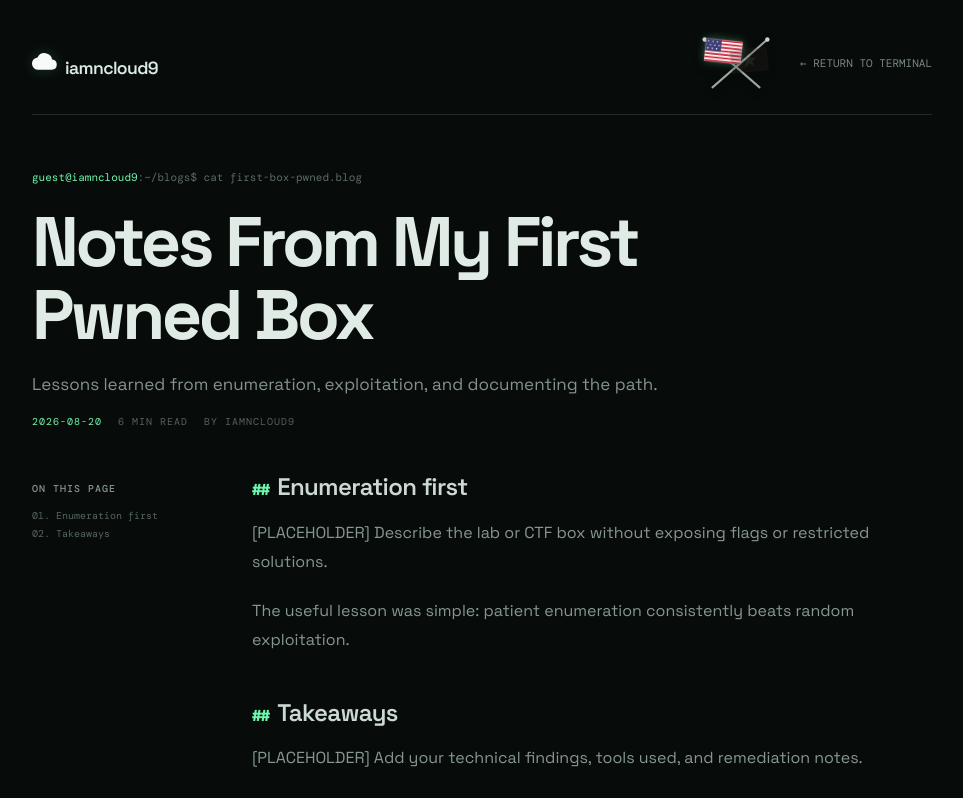
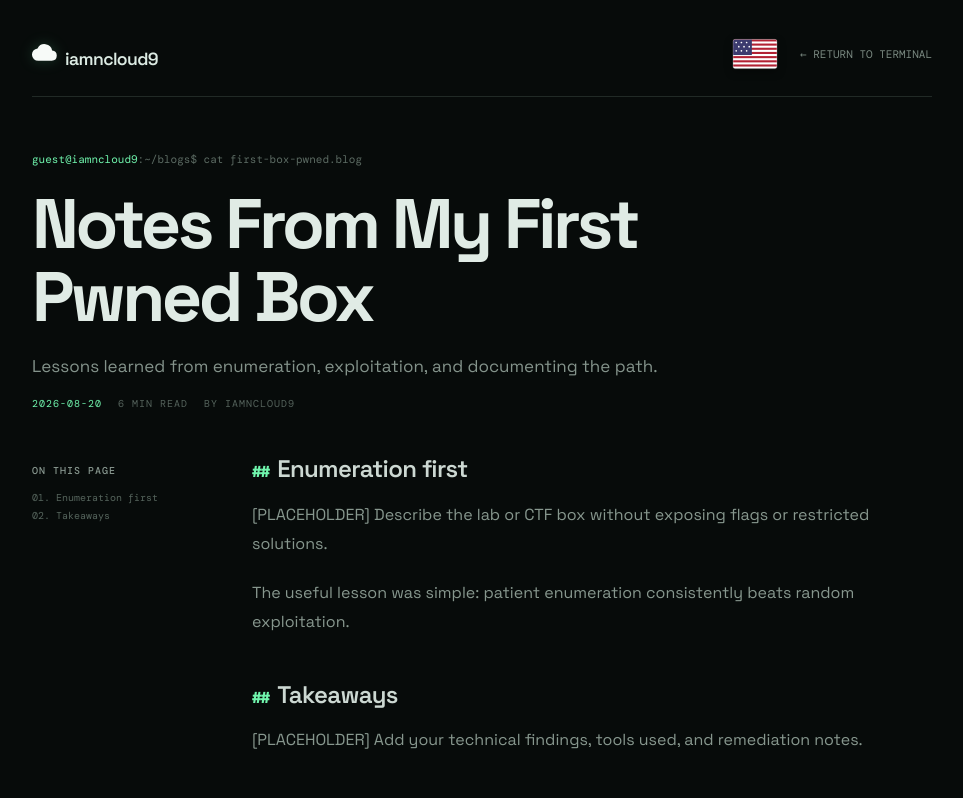
Before and after one commit to iAmncloud9/iamncloud9.github.io, a Next.js app: page /blog/first-box-pwned in a window 1280 px wide. Shown: the top 798 px of the page, without its empty margins (158-1121 px from the left). Built offline with nearby package versions, Linux system fonts and the light colour scheme; a web font is replaced by a local one.

Commit message:
Update blog language

```diff
--- a/src/app/globals.css
+++ b/src/app/globals.css
@@ -302,6 +302,7 @@ kbd { padding: 1px 5px; border: 1px solid #334039; border-bottom-width: 2px; bor
 @keyframes blink { 0%, 48% { opacity: 1; } 49%, 100% { opacity: 0; } }
 @keyframes led-signal { 0%, 46%, 58%, 100% { opacity: 1; } 47%, 57% { opacity: .16; } }
 @keyframes led-toggle { 0% { opacity: 0; } 14% { opacity: 1; } 28% { opacity: .18; } 42%, 100% { opacity: 1; } }
+@keyframes flag-swap { from { opacity: .35; transform: scale(.9); } to { opacity: 1; transform: scale(1); } }
 @keyframes terminal-exit { 0%, 75% { opacity: 1; transform: scale(1); } 100% { opacity: 0; transform: scale(.98); } }
 
 /* Blog reader */
@@ -312,14 +313,10 @@ kbd { padding: 1px 5px; border: 1px solid #334039; border-bottom-width: 2px; bor
 .blog-nav a:hover { color: var(--green); }
 .blog-nav .brand { color: #dcebe3; }
 .blog-nav-actions { display: flex; align-items: center; gap: 20px; }
-.blog-language-toggle { position: relative; width: 88px; height: 54px; flex: none; padding: 0; border: 0; outline: 0; background: transparent; cursor: pointer; }
+.blog-language-toggle { width: 50px; height: 36px; flex: none; padding: 2px; border: 0; outline: 0; background: transparent; cursor: pointer; }
 .blog-language-toggle:focus-visible { border-radius: 6px; box-shadow: 0 0 0 2px #070b0a, 0 0 0 4px var(--green); }
-.crossed-language-flags { display: block; width: 100%; height: 100%; overflow: visible; filter: drop-shadow(0 5px 4px rgba(0,0,0,.32)); }
-.crossed-flag-poles line { stroke: #9aa69f; stroke-linecap: round; stroke-width: 2.4; }
-.crossed-flag-poles circle { fill: #cbd4cf; }
-.language-flag { opacity: .23; filter: grayscale(.62) saturate(.4) brightness(.56); transform-box: fill-box; transform-origin: center; transition: opacity .2s ease, filter .2s ease; }
-.language-flag.is-active { opacity: 1; filter: saturate(1.08) brightness(1.05) drop-shadow(0 0 5px rgba(112,245,173,.36)); }
-.blog-language-toggle:hover .language-flag:not(.is-active) { opacity: .43; filter: grayscale(.3) saturate(.7) brightness(.73); }
+.single-language-flag { display: block; width: 100%; height: 100%; filter: drop-shadow(0 3px 4px rgba(0,0,0,.38)); transition: filter .18s ease, transform .18s ease; animation: flag-swap .2s ease both; }
+.blog-language-toggle:hover .single-language-flag { filter: brightness(1.08) drop-shadow(0 0 6px rgba(112,245,173,.3)); transform: translateY(-1px); }
 .flag-outline { fill: none; stroke: rgba(255,255,255,.28); stroke-width: .7; }
 .blog-article { margin-top: 55px; }
 .blog-command { color: #5c6b63; font-size: 11px; }
--- a/src/components/BlogReader.tsx
+++ b/src/components/BlogReader.tsx
@@ -42,28 +42,28 @@ function LanguageFlagToggle({ language, onToggle }: { language: BlogLanguage; on
 
   return (
     <button className="blog-language-toggle" type="button" onClick={onToggle} aria-label={`Switch blog language to ${nextLanguage}`} title={`Switch to ${nextLanguage}`}>
-      <svg className="crossed-language-flags" viewBox="0 0 100 62" aria-hidden="true">
-        <g className="crossed-flag-poles">
-          <line x1="14" y1="4" x2="77" y2="59" />
-          <line x1="86" y1="4" x2="23" y2="59" />
-          <circle cx="14" cy="4" r="2.5" /><circle cx="86" cy="4" r="2.5" />
+      <svg className="single-language-flag" viewBox="0 0 44 30" aria-hidden="true" key={language}>
+        <defs><clipPath id="language-flag-clip"><rect x="1" y="1" width="42" height="28" rx="2" /></clipPath></defs>
+        <g clipPath="url(#language-flag-clip)">
+          {language === "en" ? (
+            <>
+              <rect x="1" y="1" width="42" height="28" fill="#fff" />
+              {[1, 5, 9, 13, 17, 21, 25].map((y) => <rect x="1" y={y} width="42" height="2" fill="#b22234" key={y} />)}
+              <rect x="1" y="1" width="18" height="15" fill="#3c3b6e" />
+              <g fill="#fff">
+                <circle cx="4" cy="4" r=".8" /><circle cx="9" cy="4" r=".8" /><circle cx="14" cy="4" r=".8" />
+                <circle cx="6.5" cy="8" r=".8" /><circle cx="11.5" cy="8" r=".8" /><circle cx="16.5" cy="8" r=".8" />
+                <circle cx="4" cy="12" r=".8" /><circle cx="9" cy="12" r=".8" /><circle cx="14" cy="12" r=".8" />
+              </g>
+            </>
+          ) : (
+            <>
+              <rect x="1" y="1" width="42" height="28" fill="#da251d" />
+              <polygon points="22,6 24.2,12.7 31.2,12.7 25.6,16.8 27.7,23.5 22,19.4 16.3,23.5 18.4,16.8 12.8,12.7 19.8,12.7" fill="#ffcd00" />
+            </>
+          )}
         </g>
-        <g className={`language-flag is-us ${language === "en" ? "is-active" : ""}`} transform="rotate(6 14 4)">
-          <rect x="14" y="6" width="42" height="26" rx="1" fill="#fff" />
-          {[6, 10, 14, 18, 22, 26, 30].map((y) => <rect x="14" y={y} width="42" height="2" fill="#b22234" key={y} />)}
-          <rect x="14" y="6" width="18" height="14" fill="#3c3b6e" />
-          <g fill="#fff">
-            <circle cx="17" cy="9" r=".8" /><circle cx="22" cy="9" r=".8" /><circle cx="27" cy="9" r=".8" />
-            <circle cx="19.5" cy="13" r=".8" /><circle cx="24.5" cy="13" r=".8" /><circle cx="29.5" cy="13" r=".8" />
-            <circle cx="17" cy="17" r=".8" /><circle cx="22" cy="17" r=".8" /><circle cx="27" cy="17" r=".8" />
-          </g>
-          <rect className="flag-outline" x="14" y="6" width="42" height="26" rx="1" />
-        </g>
-        <g className={`language-flag is-vietnam ${language === "vi" ? "is-active" : ""}`} transform="rotate(-6 86 4)">
-          <rect x="44" y="6" width="42" height="26" rx="1" fill="#da251d" />
-          <polygon points="65,10 67.1,16.3 73.7,16.3 68.4,20.2 70.4,26.5 65,22.6 59.6,26.5 61.6,20.2 56.3,16.3 62.9,16.3" fill="#ffcd00" />
-          <rect className="flag-outline" x="44" y="6" width="42" height="26" rx="1" />
-        </g>
+        <rect className="flag-outline" x="1" y="1" width="42" height="28" rx="2" />
       </svg>
       <span className="sr-only">Current language: {language === "en" ? "English" : "Vietnamese"}</span>
     </button>
```
